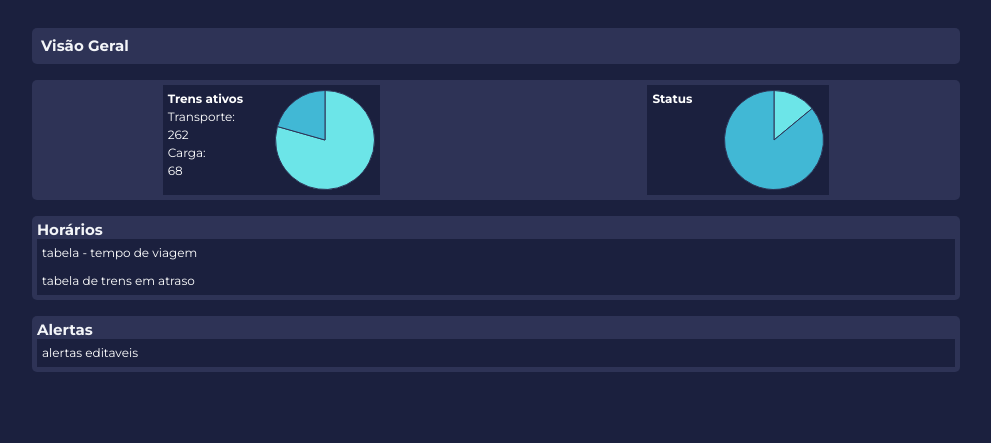
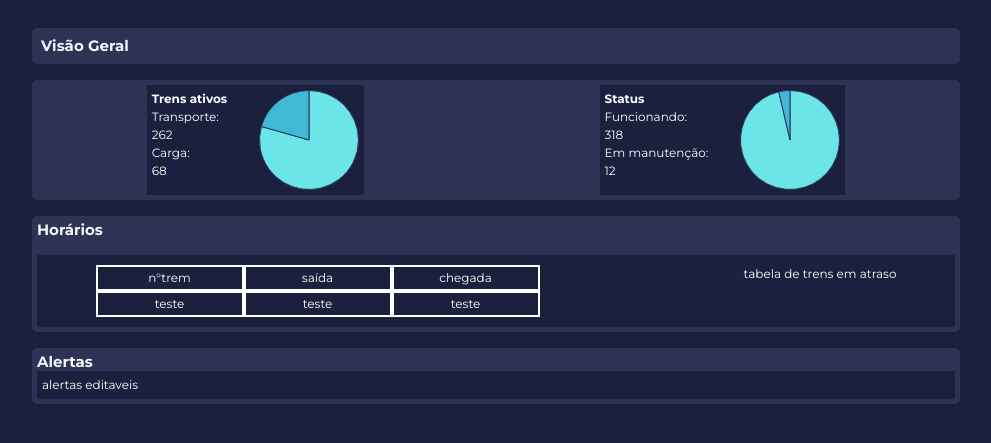
Before and after one commit to lucas-docha/Train.info-SA, a PHP site: page /TelaPrincipal.html in a window 1280 px wide. Shown: the part 88-531 px from the top of the page, without its empty margins (144-1135 px from the left). Run offline with PHP 8.4, Linux system fonts and the light colour scheme.

Commit message:
continuação tabelas de informações da tela principal

```diff
--- a/Tela principal/TelaPrincipal.css
+++ b/Tela principal/TelaPrincipal.css
@@ -86,6 +86,12 @@ form ::placeholder{
     background-color: #2e3356;
     justify-content: space-around;
     gap: 1rem;
+
+}
+
+.horario {
+    display: flex;
+    flex-direction: column;
 }
 
 .info{
@@ -129,7 +135,7 @@ main h3{
 
 #trens-ativos {
     width: 100%;
-    height: 100px; /* altura fixa */
+    height: 100px;
     max-width: 300px;
   }
 
@@ -161,3 +167,30 @@ main h3{
         margin: 0 5rem;
    }
 }
+
+.tabela  {
+    width: 50%;
+    padding: 5px;
+}
+
+.cabecalho {
+    display: flex;
+    justify-content: space-around;
+}
+
+.numeroTrem,
+.saida,
+.chegada {
+    flex: 1; /* Faz cada div crescer igualmente */
+}
+
+.numeroTrem {
+    display: flex;
+    flex-direction: column; /* ou row, depende do que você quer */
+}
+
+.borda {
+    border: 2px solid white;
+    padding: 2px;
+    text-align: center;
+}
--- a/Tela principal/TelaPrincipal.html
+++ b/Tela principal/TelaPrincipal.html
@@ -143,16 +143,17 @@
                 </div>
                 <div class="conteudo flex-wrap">
                     <div class="info flex-wrap">
-                        <div class="subtitulo">
+                        <!-- informações trens ativos -->
+                        <div class="ativos">
                             <p><strong>Trens ativos</strong></p>
                             <p>Transporte:</p>
-                            <div flex>
+                            <div class="flex">
 
                                 <p id="transporte"></p>
                             </div>
 
                             <p>Carga:</p>
-                            <div flex>
+                            <div class="flex">
                                 <p id="carga"></p>
                             </div>
                         </div>
@@ -161,25 +162,73 @@
                         </div>
                     </div>
 
+                    <!-- informações status -->
                     <div class="info flex-wrap">
                         <div class="status">
                             <p><strong>Status</strong></p>
+                            <p>Funcionando:</p>
+                            <div class="flex">
+                                <p id="funcionando"></p>
+                            </div>
+
+                            <a href="#monitoramento" style="text-decoration: none;">
+                                <p>Em manutenção:</p>
+                            </a>
+                            <div class="flex">
+                                <p id="manutencao"></p>
+                            </div>
 
                         </div>
                         <div class="grafico">
-                            <canvas id="trens-ativos2"></canvas>
+                            <canvas id="status"></canvas>
                         </div>
                     </div>
                 </div>
-                <div class="conteudo">
+
+                <!--tabela de horarios-->
+                <div class="conteudo horario flex">
                     <h3>Horários</h3>
-                    <div class="info">
-                        <p>tabela - tempo de viagem</p>
+                    <div class="info flex gap-0">
+                        <div class="tabela">
+                            <div class="cabecalho">
+
+                                <div class="numeroTrem">
+                                    <div class="borda">
+                                        <p>n°trem</p>
+                                    </div>
+                                    <div class="borda">
+                                        <p>teste</p>
+                                    </div>
+                                </div>
+
+                                <div class="saida">
+                                    <div class="borda">
+                                        <p>saída</p>
+                                    </div>
+                                    <div class="borda">
+                                        <p>teste</p>
+                                    </div>
+                                </div>
+
+                                <div class="chegada">
+                                    <div class="borda">
+                                        <p>chegada</p>
+                                    </div>
+                                    <div class="borda">
+                                        <p>teste</p>
+                                    </div>
+                                </div>
+
+                            </div>
+                        </div>
+                        <br>
+                        <div class="info ">
+                            <p>tabela de trens em atraso</p>
+
+
+
+                        </div>
                     </div>
-                    <div class="info">
-                        <p>tabela de trens em atraso</p>
-                    </div>
-
                 </div>
                 <div class="conteudo">
                     <h3>Alertas</h3>
--- a/Tela principal/dados.js
+++ b/Tela principal/dados.js
@@ -39,16 +39,21 @@ window.onload = function () {
 // status
 
     // dados
+    const funcionando = 318;
+    const manutencao = 12;
 
-
-    const Status = document.getElementById('trens-ativos2');
+    // html
+    document.getElementById("funcionando").innerText = `${funcionando}`
+    document.getElementById("manutencao").innerText = `${manutencao}`
+    // grafico
+    const Status = document.getElementById('status');
 
     new Chart(Status, {
         type: 'pie',
         data: {
-            labels: ['Trasnporte', 'Carga'],
+            labels: ['Funcionando', 'Em manutenção'],
             datasets: [{
-                data: [14, 86],
+                data: [funcionando, manutencao],
                 borderColor: '#2e3356',
                 borderWidth: 1,
                 backgroundColor: [
```
